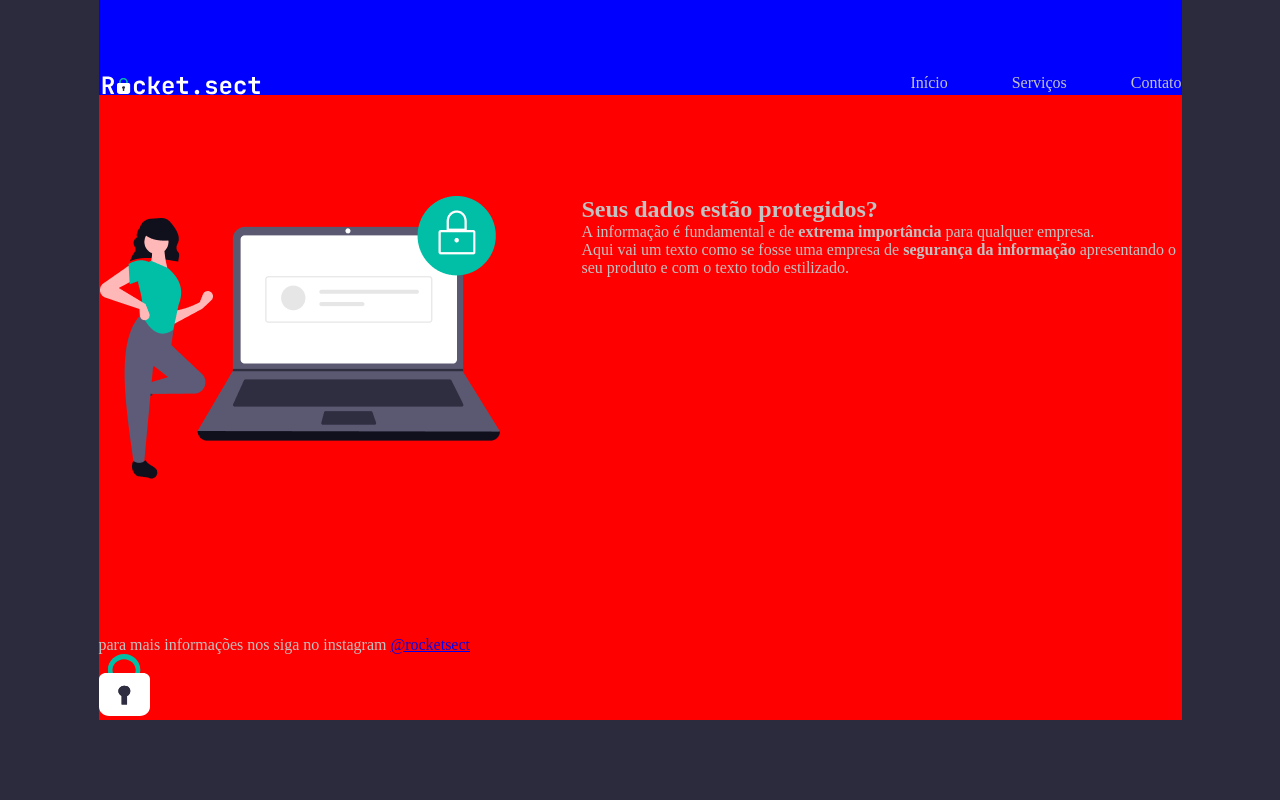
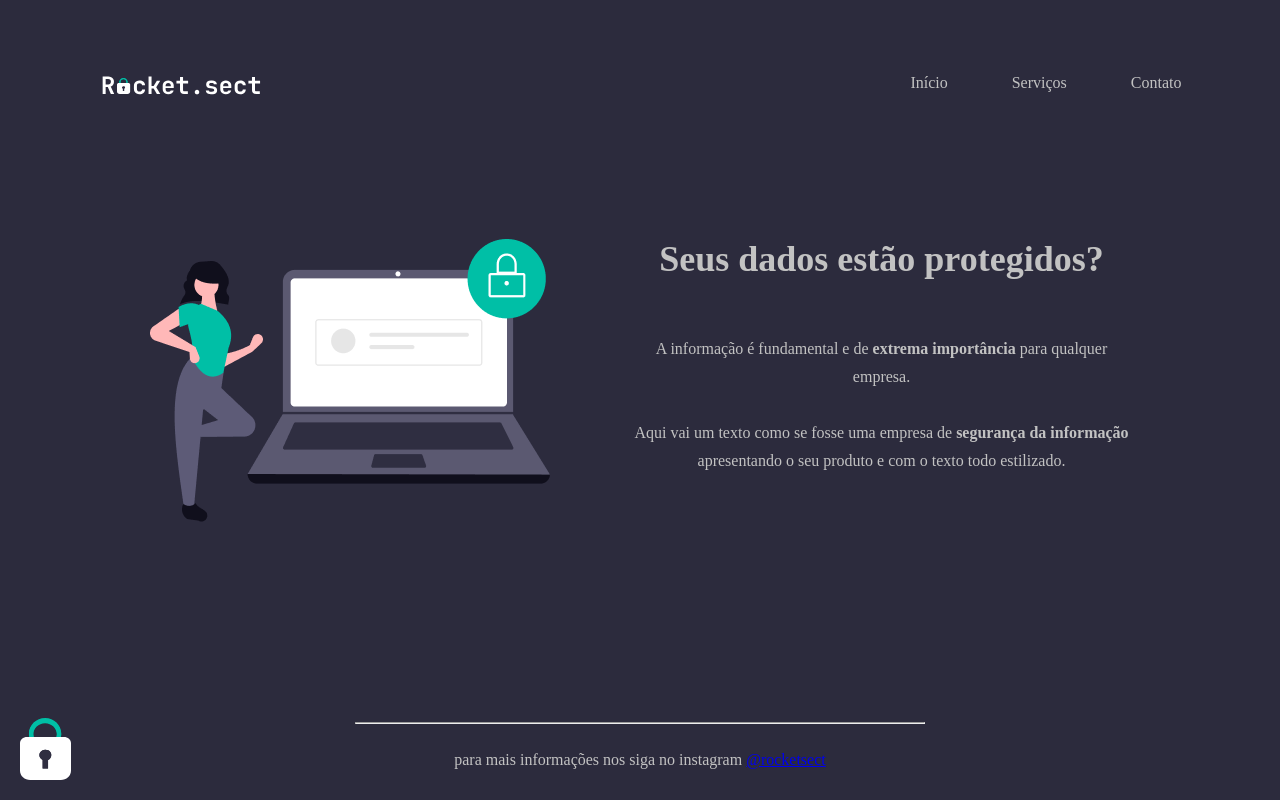
Before and after one commit to nikolasmarlon/recriando-layout-02, a plain HTML site: page index.html in a window 1280 px wide. Drawn offline with Linux system fonts and the light colour scheme.

Commit message:
Posicionamento

```diff
--- a/index.html
+++ b/index.html
@@ -8,7 +8,6 @@
 </head>
 <body>
 
-    <div class="container">
     <header>
         <nav>
             <img src="images/logo.svg" alt="logo">
@@ -22,25 +21,29 @@
 
     </header>
 
+    <div class="container">
+
+
         <main>
             <img src="images/img1.png" alt="Mulher ao lado de um notebook simbolizando segurança">
             <section>
                 <h1>Seus dados estão <span>protegidos?</span></h1>
 
                 <p>
-                    A informação é fundamental e de <strong>extrema importância</strong> para qualquer empresa.<br/>
+                    A informação é fundamental e de <strong>extrema importância</strong> para qualquer empresa.<br/><br/>
 
                     Aqui vai um texto como se fosse uma empresa de <strong>segurança da informação</strong> apresentando o seu produto e com o texto todo estilizado.
                 </p>
             </section>
         </main>
-
+    </div>
         <footer>
+            <hr/>
             para mais informações nos siga no instagram
             <a href="#">@rocketsect</a>
         </footer>
-        <img src="images/padlock.svg" alt="Desenho de um cadeado branco">
-    </div>
+        <img id="padlock" src="images/padlock.svg" alt="Desenho de um cadeado branco">
+
 
 </body>
 </html>
--- a/style.css
+++ b/style.css
@@ -6,24 +6,30 @@
 body{
     background-color: #2C2B3D;
     color: #C2C2C2;
+    display: flex;
+    flex-direction: column;
+    justify-content: space-between;
+    min-height: 100vh;
 }
 
 .container {
     max-width: 1083px;
-    background-color: red;
+    display: flex;
+    align-items: center;
     margin: 0 auto;
 }
 
 header {
+    padding-top: 71px;
 
-    padding-top: 71px;
-    background-color: blue;
 }
 
 header nav {
     display: flex;
     justify-content: space-between;
     align-items: center;
+    max-width: 1083px;
+    margin: 0 auto;
 }
 
 header nav ul{
@@ -38,3 +44,43 @@ main {
     gap: 82px;
     padding: 101px 0 157px;
 }
+
+main h1 {
+    font-size: 36px;
+    text-align: center;
+    line-height: 40px;
+}
+
+main p{
+    max-width: 500px;
+    font-size: 16px;
+    line-height: 28px;
+    text-align: center;
+
+}
+
+section {
+    display: flex;
+    flex-direction: column;
+    gap: 56px;
+}
+
+footer{
+    min-height: 78px;
+
+    text-align: center;
+}
+footer hr{
+    width: 568px;
+    margin: 0 auto;
+    margin-bottom: 27px;
+}
+
+
+
+#padlock {
+    position: fixed;
+    left: 0;
+    bottom: 0;
+    padding: 20px;
+}
```
Lines whose indentation alone changed are shown as unchanged.
